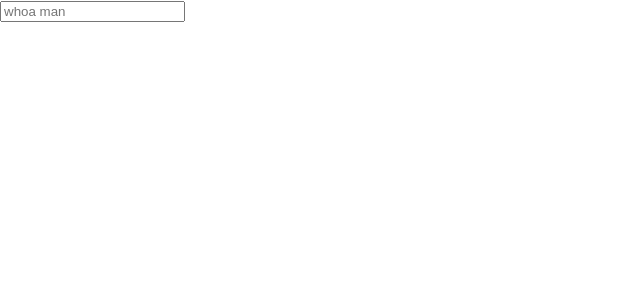
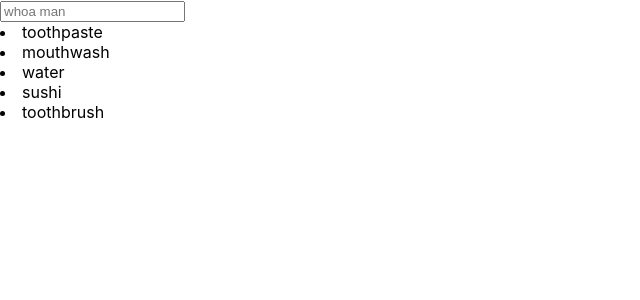
Before and after one commit to IanHancock36/dev-react-drills, a React (Create React App) app: page / in a window 1280 px wide. Shown: the top 300 px of the page, without its empty margins (0-640 px from the left). Built offline with nearby package versions, Linux system fonts and the light colour scheme.

Commit message:
making searchbar more reausable

```diff
--- a/src/App.js
+++ b/src/App.js
@@ -3,13 +3,19 @@ import React from 'react'
 import SearchBar from './Components/SearchBar'
 import SearchBarArray from './SearchBarArray'
 import UpdatedArraySearch from './UpdatedArraySearch'
+import App2 from './App2'
+// import App3 from './App3'
+
+const products =['toothpaste','mouthwash','water','sushi','toothbrush']
 
 const App =() =>{
 return(
     <div>
-    <SearchBar />
+        {/* <App2 /> */}
+    <SearchBar products={products} />
     {/* <SearchBarArray />
     <UpdatedArraySearch /> */}
+    {/* <App3 /> */}
     </div>
 )
 }
@@ -58,3 +64,31 @@ export default App
 //As mentioned, the initial array state is done in the React component's constructor and afterward used within the render() method to display it. Every time the state changes, the render method will run again and display the correct state in your browser. However, the state shouldn't be changed by mutating this.state directly. Instead, there exists the this.setState() method on a React component to update React's state. A quote from the official React documentation says:
 
 //"Never mutate this.state directly, as calling setState() afterwards may replace the mutation you made. Treat this.state as if it were immutable
+
+
+
+// Psuedo code
+//1. Create an app where there is an array of data on state that is then shown on the DOM as a list.
+//2. There should also be a way for the user to filter what's shown in the list.
+//3. The array of data can be as simple as an array of strings.
+//4. The list can be as simple as a list of <h2> elements.
+
+
+
+// App \\
+// 1. Array of Data
+    // ARRAY of drinks with THIS.STATE
+        //this.state = drinks: ['beer','wine','coffee','water']
+
+// 2. Filter the Array
+    //  .MAP through the whole array .FILTER through array of DRINKS
+        //.INCLUDE DRINK in empty array called 'drinksToFilter'
+
+// 3.
+
+// 4. Array list
+    // RETURN <h2> element from element seleceted in the search bar
+        //
+
+// 5. Input Field
+    // text input field
--- /dev/null
+++ b/src/App3.js
@@ -0,0 +1,53 @@
+
+// Psuedo code
+//1. Create an app where there is an array of data on state that is then shown on the DOM as a list.
+//2. There should also be a way for the user to filter what's shown in the list.
+//3. The array of data can be as simple as an array of strings.
+//4. The list can be as simple as a list of <h2> elements.
+
+
+
+// App \\
+// 1. Array of Data
+    // ARRAY of drinks with THIS.STATE
+        //this.state = drinks: ['beer','wine','coffee','water']
+
+// 2. Filter the Array
+    //  .MAP through the whole array .FILTER through array of DRINKS
+        //.INCLUDE DRINK in empty array called 'drinksToFilter'
+
+// 3.
+
+// 4. Array list
+    // RETURN <h2> element from element seleceted in the search bar Named {DRINKSTODISPLAY}
+        //
+
+// 5. Input Field
+    // text input field
+
+    // import React, { Component } from 'react'
+
+    // export default class App3 extends Component {
+    //     constructor(props) {
+    //         super(props)
+    //         this.state = {
+    //             drinks: ['beer','wine','coffee','water'],
+    //             filterString: ''
+    //         }
+
+
+
+    //     }
+    //     handleChange(filter) {
+    //         this.setState({ filterString: filter });
+    //       }
+    //     render() {
+    //         return (
+    //             <div>
+    //                 <input type="text" onChange={""} />
+
+
+    //             </div>
+    //         )
+    //     }
+    // }
--- a/src/Components/SearchBar.js
+++ b/src/Components/SearchBar.js
@@ -1,8 +1,8 @@
 import React,{useState}from 'react'
 import './SearchBar.css'
-const products =['toothpaste','mouthwash','water','sushi']
 
-const SearchBar = () => {
+
+const SearchBar = (props) => {
     const[searchValue,setSearchValue] =useState('')
     // searchValue is state basically
 const handleInputChange =(event)=> {
@@ -12,16 +12,21 @@ const handleInputChange =(event)=> {
 const handleClearClick=()=> {
 setSearchValue('text cleared')
 }
-products.map((product)=> {
- return product.toUpperCase()
-})
+
 const shouldDisplayButton = searchValue.length > 0
 console.log(shouldDisplayButton)
+
+const filterProducts = props.products.filter((product)=>{
+  return product.includes(searchValue)
+})
 
     return <div>
         <input type="text" value={searchValue} onChange={handleInputChange}placeholder='whoa man' />
         {shouldDisplayButton &&  <button onClick={handleClearClick}>Clear</button>}
 
+       {filterProducts.map((product)=>{
+         return <li key={product}> {product} </li>
+       })}
 
 
         </div>
```
Also changed, not shown: src/App2.js (+44 -1 lines).
